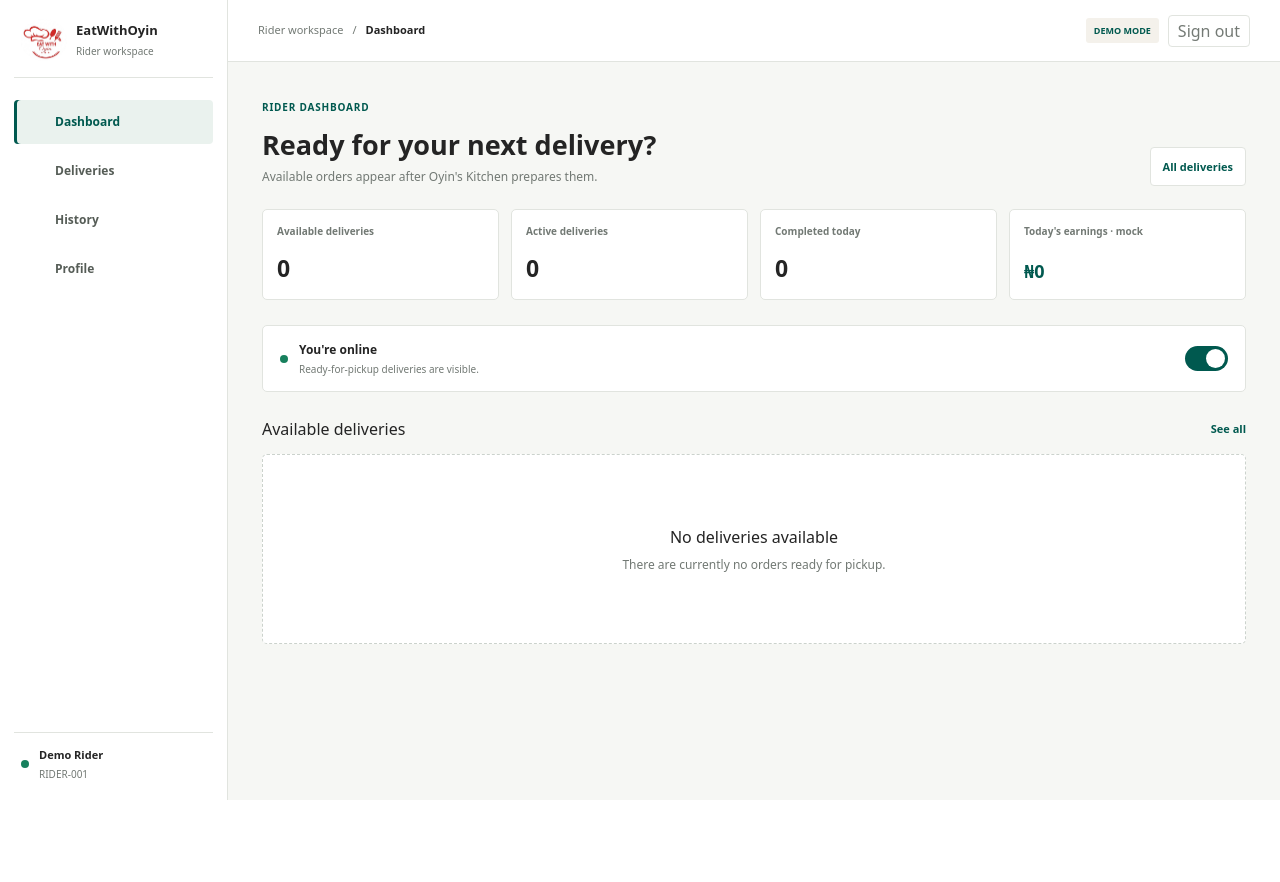
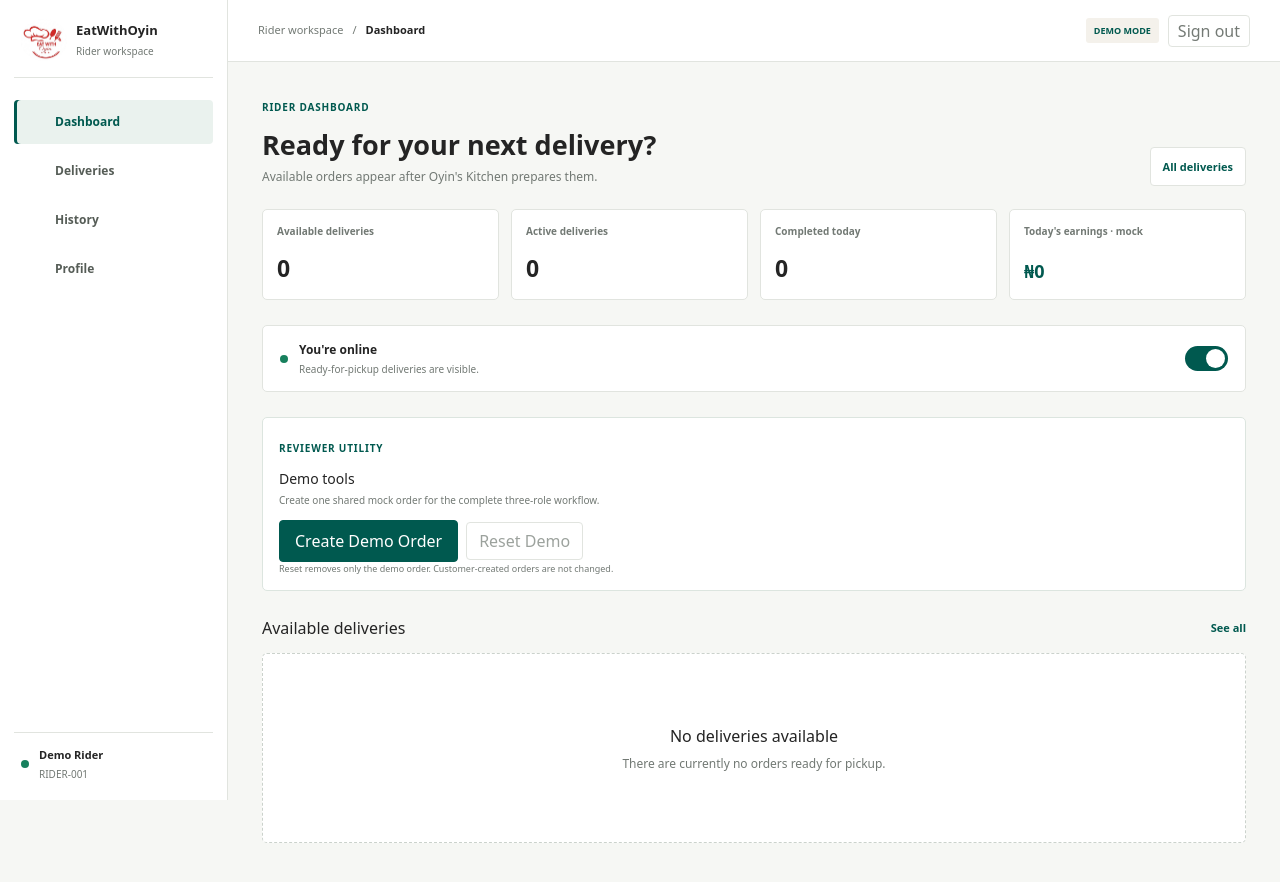
Before and after one commit to Gemcreation/eatwithoyin, a React (Vite) app: page /rider in a window 1280 px wide. Shown: the top 882 px of the page. Before the commit the page ends 800 px from the top, so only its background shows below. Built offline with nearby package versions, Linux system fonts and the light colour scheme; some icons are missing.

Commit message:
dashboard adjusted

```diff
--- a/src/Rider.css
+++ b/src/Rider.css
@@ -360,6 +360,111 @@
   border-radius: 5px;
   background: #fff;
 }
+
+.rider-demo-tools {
+  margin: 16px 0 25px;
+  padding: 15px 16px;
+  border: 1px solid #dce5df;
+  border-radius: 5px;
+  background: #fff;
+}
+
+.rider-demo-tools-header {
+  display: flex;
+  align-items: flex-start;
+  justify-content: space-between;
+  gap: 12px;
+}
+
+.rider-demo-tools-header .rider-eyebrow {
+  margin-bottom: 5px;
+}
+
+.rider-demo-tools-header h2 {
+  margin: 0 0 4px;
+  font-size: 14px;
+}
+
+.rider-demo-tools-header p:last-child,
+.rider-demo-existing > p {
+  margin: 0;
+  color: var(--rider-muted);
+  font-size: 10px;
+  line-height: 1.5;
+}
+
+.rider-demo-order-tag {
+  padding: 6px 8px;
+  border-radius: 3px;
+  background: #eaf2ee;
+  color: var(--rider-green);
+  font-size: 10px;
+  font-weight: 700;
+  white-space: nowrap;
+}
+
+.rider-demo-tools-actions,
+.rider-demo-order-links {
+  display: flex;
+  align-items: center;
+  flex-wrap: wrap;
+  gap: 8px;
+  margin-top: 12px;
+}
+
+.rider-secondary-button {
+  display: inline-flex;
+  align-items: center;
+  justify-content: center;
+  min-height: 38px;
+  padding: 0 12px;
+  border: 1px solid var(--rider-line);
+  border-radius: 4px;
+  background: #fff;
+  color: #4e5952;
+  font-size: 11px;
+  font-weight: 700;
+  cursor: pointer;
+}
+
+.rider-secondary-button:disabled {
+  color: #9ca29d;
+  cursor: not-allowed;
+}
+
+.rider-demo-existing {
+  margin-top: 12px;
+}
+
+.rider-demo-order-links {
+  margin: 10px 0;
+}
+
+.rider-demo-order-links a {
+  color: var(--rider-green);
+  font-size: 10px;
+  font-weight: 700;
+  text-decoration: none;
+}
+
+.rider-demo-reset-note {
+  margin: 9px 0 0;
+  color: var(--rider-muted);
+  font-size: 9px;
+  line-height: 1.45;
+}
+
+.rider-demo-feedback {
+  margin: 10px 0 0;
+  padding: 9px 10px;
+  border-radius: 3px;
+  font-size: 10px;
+  line-height: 1.5;
+}
+
+.rider-demo-feedback.is-success { background: #eaf2ee; color: #195b45; }
+.rider-demo-feedback.is-info { background: #edf1f6; color: #405c82; }
+.rider-demo-feedback.is-error { background: #f8eae7; color: #923d32; }
 
 .rider-availability-copy {
   display: flex;
@@ -1128,6 +1233,15 @@
     padding: 12px;
   }
 
+  .rider-demo-tools-header {
+    flex-direction: column;
+  }
+
+  .rider-demo-tools-actions > button,
+  .rider-demo-existing > .rider-secondary-button {
+    flex: 1 1 130px;
+  }
+
   .rider-delivery-card {
     padding: 13px;
   }
--- a/src/components/pages/Checkout.tsx
+++ b/src/components/pages/Checkout.tsx
@@ -3,7 +3,7 @@ import { Link, useNavigate } from 'react-router-dom'
 import { useDispatch, useSelector } from 'react-redux'
 import type { AppDispatch, RootState } from '../../app/store'
 import { clearCart, saveOrder } from '../../features/ordering/orderingSlice'
-import { formatNaira } from '../../features/ordering/utils'
+import { calculateSubtotal, createNextOrderId, formatNaira } from '../../features/ordering/utils'
 import type { CustomerOrder } from '../../features/ordering/types'
 
 interface CheckoutFields {
@@ -25,7 +25,7 @@ const Checkout = () => {
   const deliveryFee = kitchenSettings.deliveryFee
   const [fields, setFields] = useState(emptyFields)
   const [errors, setErrors] = useState<CheckoutErrors>({})
-  const subtotal = cart.reduce((sum, item) => sum + item.price * item.quantity, 0)
+  const subtotal = calculateSubtotal(cart)
 
   const updateField = (field: keyof CheckoutFields, value: string) => {
     setFields((current) => ({ ...current, [field]: value }))
@@ -45,12 +45,8 @@ const Checkout = () => {
     setErrors(nextErrors)
     if (Object.keys(nextErrors).length > 0) return
 
-    const previousSequence = orders.reduce((highest, order) => {
-      const sequence = Number(order.id.replace('EW-', ''))
-      return Number.isFinite(sequence) ? Math.max(highest, sequence) : highest
-    }, 1023)
     const order: CustomerOrder = {
-      id: `EW-${previousSequence + 1}`,
+      id: createNextOrderId(orders),
       customer: { fullName: fields.fullName.trim(), phone: fields.phone.trim() },
       deliveryAddress: {
         address: fields.address.trim(),
--- a/src/components/pages/rider/RiderDashboard.tsx
+++ b/src/components/pages/rider/RiderDashboard.tsx
@@ -5,6 +5,7 @@ import { getActiveDeliveries, getAvailableDeliveries, getCompletedDeliveriesToda
 import { formatNaira } from '../../../features/ordering/utils'
 import ActiveDeliveryCard from '../../rider/ActiveDeliveryCard'
 import DeliveryCard from '../../rider/DeliveryCard'
+import DemoScenarioTools from '../../rider/DemoScenarioTools'
 import RiderAvailabilityToggle from '../../rider/RiderAvailabilityToggle'
 
 const RiderDashboard = () => {
@@ -27,6 +28,7 @@ const RiderDashboard = () => {
         {metrics.map((metric) => <article key={metric.label} className={`rider-stat-card ${'money' in metric && metric.money ? 'earnings-stat' : ''}`}><span>{metric.label}</span><strong>{metric.value}</strong></article>)}
       </section>
       <RiderAvailabilityToggle />
+      <DemoScenarioTools />
 
       {active.length > 0 && (
         <section className="rider-section">
--- /dev/null
+++ b/src/components/rider/DemoScenarioTools.tsx
@@ -0,0 +1,93 @@
+import { useRef, useState } from 'react'
+import { Link } from 'react-router-dom'
+import { useDispatch, useSelector } from 'react-redux'
+import type { AppDispatch, RootState } from '../../app/store'
+import { resetDemoOrders, saveDemoOrder } from '../../features/ordering/orderingSlice'
+import { buildDemoOrder, findDemoOrder } from '../../features/rider/demoScenario'
+
+interface Feedback {
+  kind: 'success' | 'error' | 'info'
+  message: string
+}
+
+const DemoScenarioTools = () => {
+  const dispatch = useDispatch<AppDispatch>()
+  const { orders, foods, kitchenSettings } = useSelector((state: RootState) => state.ordering)
+  const demoOrder = findDemoOrder(orders)
+  const [processing, setProcessing] = useState(false)
+  const [feedback, setFeedback] = useState<Feedback | null>(null)
+  const processingRef = useRef(false)
+
+  const createDemoOrder = async () => {
+    if (processingRef.current) return
+    processingRef.current = true
+    setProcessing(true)
+    setFeedback(null)
+
+    try {
+      await new Promise<void>((resolve) => window.requestAnimationFrame(() => resolve()))
+      const existingDemo = findDemoOrder(orders)
+      if (existingDemo) {
+        setFeedback({ kind: 'info', message: `Demo order #${existingDemo.id} already exists. Reset it before creating another.` })
+        return
+      }
+
+      const order = buildDemoOrder({ orders, foods, kitchenSettings })
+      dispatch(saveDemoOrder(order))
+      setFeedback({ kind: 'success', message: `Demo order #${order.id} created. The same order is now available in Customer, Kitchen, and Rider views.` })
+    } catch (error) {
+      setFeedback({ kind: 'error', message: error instanceof Error ? error.message : 'Could not create a demo order.' })
+    } finally {
+      processingRef.current = false
+      setProcessing(false)
+    }
+  }
+
+  const resetDemo = async () => {
+    if (!demoOrder || processingRef.current) return
+    processingRef.current = true
+    setProcessing(true)
+    setFeedback(null)
+    try {
+      await new Promise<void>((resolve) => window.requestAnimationFrame(() => resolve()))
+      dispatch(resetDemoOrders())
+      setFeedback({ kind: 'success', message: `Demo scenario reset. Order #${demoOrder.id} was removed; other orders were kept.` })
+    } catch (error) {
+      setFeedback({ kind: 'error', message: error instanceof Error ? error.message : 'Could not reset the demo scenario.' })
+    } finally {
+      processingRef.current = false
+      setProcessing(false)
+    }
+  }
+
+  return (
+    <section className="rider-demo-tools" aria-labelledby="rider-demo-tools-heading">
+      <header className="rider-demo-tools-header">
+        <div><p className="rider-eyebrow">Reviewer utility</p><h2 id="rider-demo-tools-heading">Demo tools</h2><p>Create one shared mock order for the complete three-role workflow.</p></div>
+        {demoOrder && <span className="rider-demo-order-tag">#{demoOrder.id} · {demoOrder.status.replaceAll('_', ' ').toLowerCase()}</span>}
+      </header>
+
+      {!demoOrder ? (
+        <div className="rider-demo-tools-actions">
+          <button type="button" className="rider-primary-button" disabled={processing} onClick={createDemoOrder}>{processing ? 'Creating demo order…' : 'Create Demo Order'}</button>
+          <button type="button" className="rider-secondary-button" disabled title="There is no demo order to reset">Reset Demo</button>
+        </div>
+      ) : (
+        <div className="rider-demo-existing">
+          <p>One shared demo order is already saved. Continue the scenario using this order, or reset it to start again.</p>
+          <div className="rider-demo-order-links">
+            <Link to={`/order/${demoOrder.id}`}>Customer tracking</Link>
+            <Link to={`/kitchen/orders/${demoOrder.id}`}>Kitchen order</Link>
+            <Link to={`/rider/deliveries/${demoOrder.id}`}>Rider delivery</Link>
+          </div>
+          <button type="button" className="rider-secondary-button" disabled={processing} onClick={resetDemo}>{processing ? 'Resetting…' : 'Reset Demo'}</button>
+        </div>
+      )}
+
+      <p className="rider-demo-reset-note">Reset removes only the demo order. Customer-created orders are not changed.</p>
+      {feedback && <p className={`rider-demo-feedback is-${feedback.kind}`} role={feedback.kind === 'error' ? 'alert' : 'status'}>{feedback.message}</p>}
+    </section>
+  )
+}
+
+export default DemoScenarioTools
--- a/src/features/ordering/types.ts
+++ b/src/features/ordering/types.ts
@@ -64,6 +64,7 @@ export interface CustomerOrder {
   status: OrderStatus
   createdAt: string
   rider?: Rider
+  isDemo?: boolean
 }
 
 export interface KitchenSettings {
--- a/src/features/ordering/utils.ts
+++ b/src/features/ordering/utils.ts
@@ -1,4 +1,21 @@
+import type { CartItem, CustomerOrder } from './types'
+
 export const DELIVERY_FEE = 1200
+
+export const calculateSubtotal = (items: Pick<CartItem, 'price' | 'quantity'>[]) =>
+  items.reduce((sum, item) => sum + item.price * item.quantity, 0)
+
+export const createNextOrderId = (orders: Pick<CustomerOrder, 'id'>[]) => {
+  const existingIds = new Set(orders.map((order) => order.id))
+  const highestSequence = orders.reduce((highest, order) => {
+    const match = /^EW-(\d+)$/.exec(order.id)
+    return match ? Math.max(highest, Number(match[1])) : highest
+  }, 1023)
+
+  let sequence = highestSequence + 1
+  while (existingIds.has(`EW-${sequence}`)) sequence += 1
+  return `EW-${sequence}`
+}
 
 export const formatNaira = (amount: number) =>
   new Intl.NumberFormat('en-NG', {
--- /dev/null
+++ b/src/features/rider/demoScenario.ts
@@ -0,0 +1,48 @@
+import type { CustomerOrder, Food, KitchenSettings } from '../ordering/types'
+import { calculateSubtotal, createNextOrderId } from '../ordering/utils'
+
+interface DemoOrderInput {
+  orders: CustomerOrder[]
+  foods: Food[]
+  kitchenSettings: KitchenSettings
+  createdAt?: Date
+}
+
+export const findDemoOrder = (orders: CustomerOrder[]) =>
+  orders.find((order) => order.isDemo)
+
+export const buildDemoOrder = ({ orders, foods, kitchenSettings, createdAt = new Date() }: DemoOrderInput): CustomerOrder => {
+  const availableFoods = foods.filter((food) => food.available)
+  if (availableFoods.length < 2) {
+    throw new Error('At least two available menu items are needed to create a demo order.')
+  }
+
+  const selectedFoods = availableFoods.slice(0, 3)
+  const items = selectedFoods.map((food, index) => ({
+    foodId: food.id,
+    name: food.name,
+    image: food.image,
+    price: food.price,
+    quantity: index === 0 ? 2 : 1,
+  }))
+  const subtotal = calculateSubtotal(items)
+  const deliveryFee = kitchenSettings.deliveryFee
+
+  return {
+    id: createNextOrderId(orders),
+    customer: { fullName: 'Abdulmojeed Bello', phone: '0803 555 0142' },
+    deliveryAddress: {
+      address: '14 Adejare Estate',
+      landmark: 'Near the community gate',
+      city: 'Ogbomoso',
+    },
+    items,
+    subtotal,
+    deliveryFee,
+    total: subtotal + deliveryFee,
+    paymentMethod: 'Cash on delivery',
+    status: 'ORDER_PLACED',
+    createdAt: createdAt.toISOString(),
+    isDemo: true,
+  }
+}
```
Also changed, not shown: src/features/ordering/orderingSlice.ts (+9 -0 lines).
